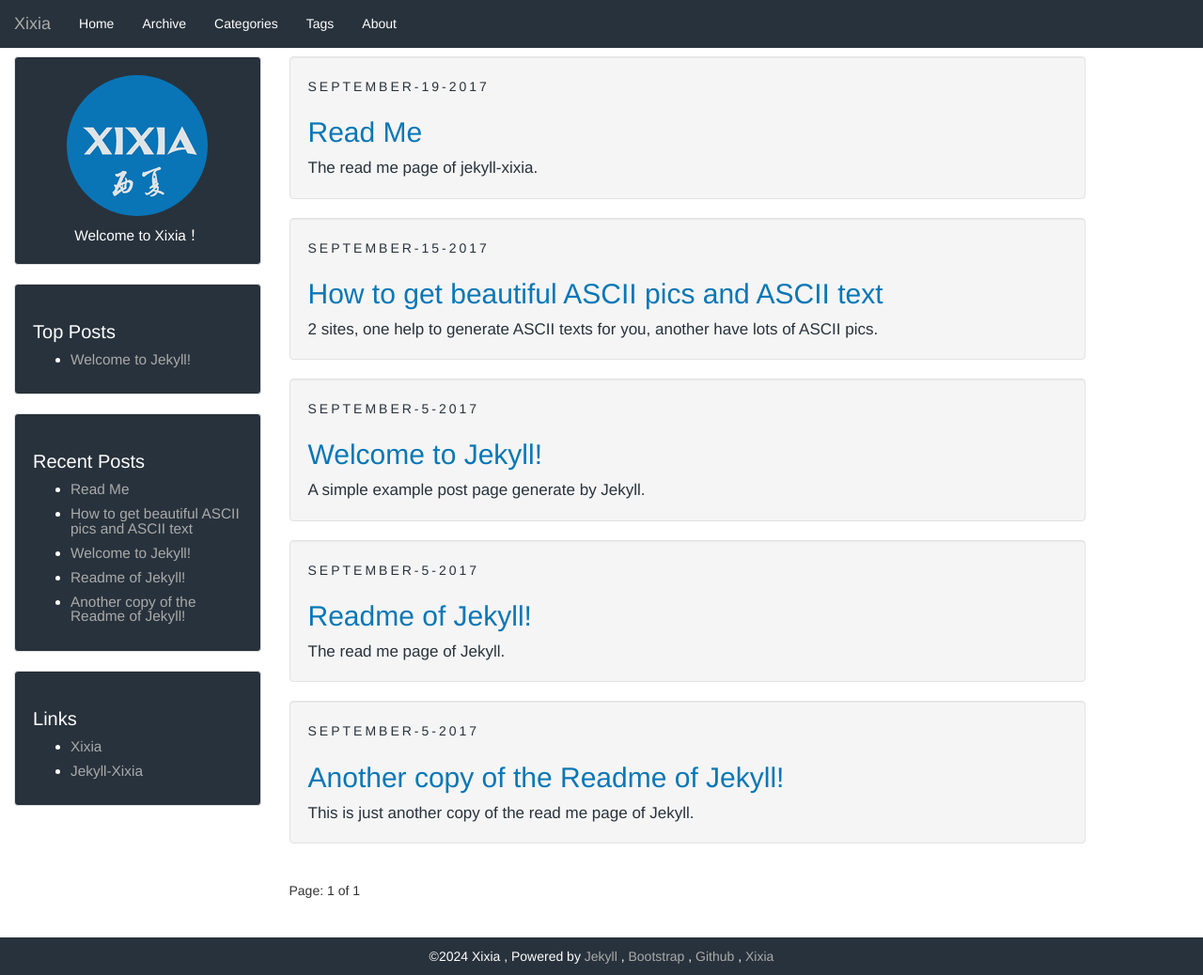
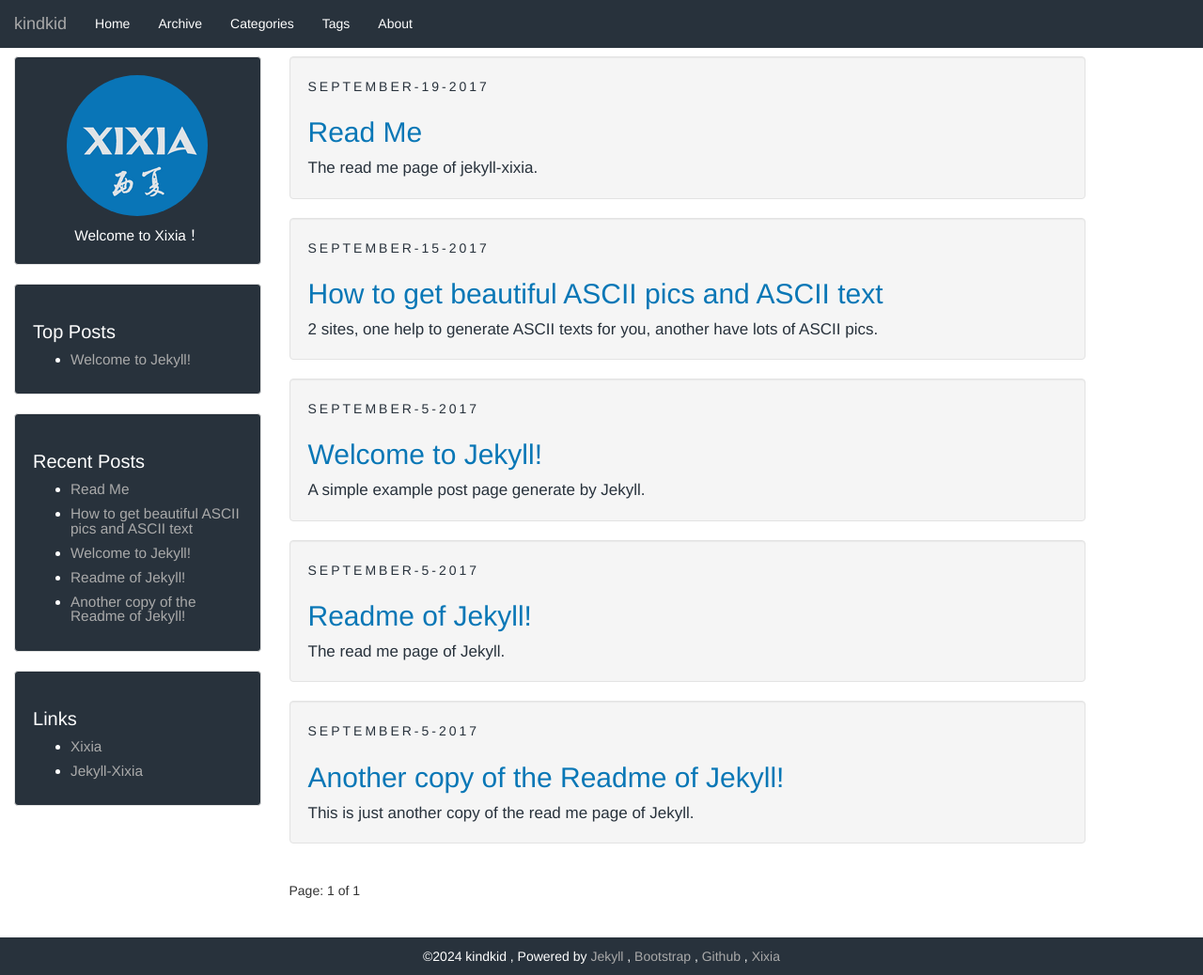
Before and after one commit to polarisrookie/polarisrookie.github.io, a Jekyll site: the page built from index.html, in a window 1280 px wide and 1038 px high. Shown: the whole window at 94% size. Built offline with Jekyll 4.4.1, drawn with Linux system fonts in a browser that asks for light colours; the list of posts is cut into pages by our own code.

Commit message:
Update _config.yml

```diff
--- a/_config.yml
+++ b/_config.yml
@@ -1,6 +1,6 @@
 # Jekyll configuration
 
-name: Xixia
+name: kindkid
 description: Welcome to Xixia！
 
 # url is currently only used only for the RSS feed in feed.xml
```
